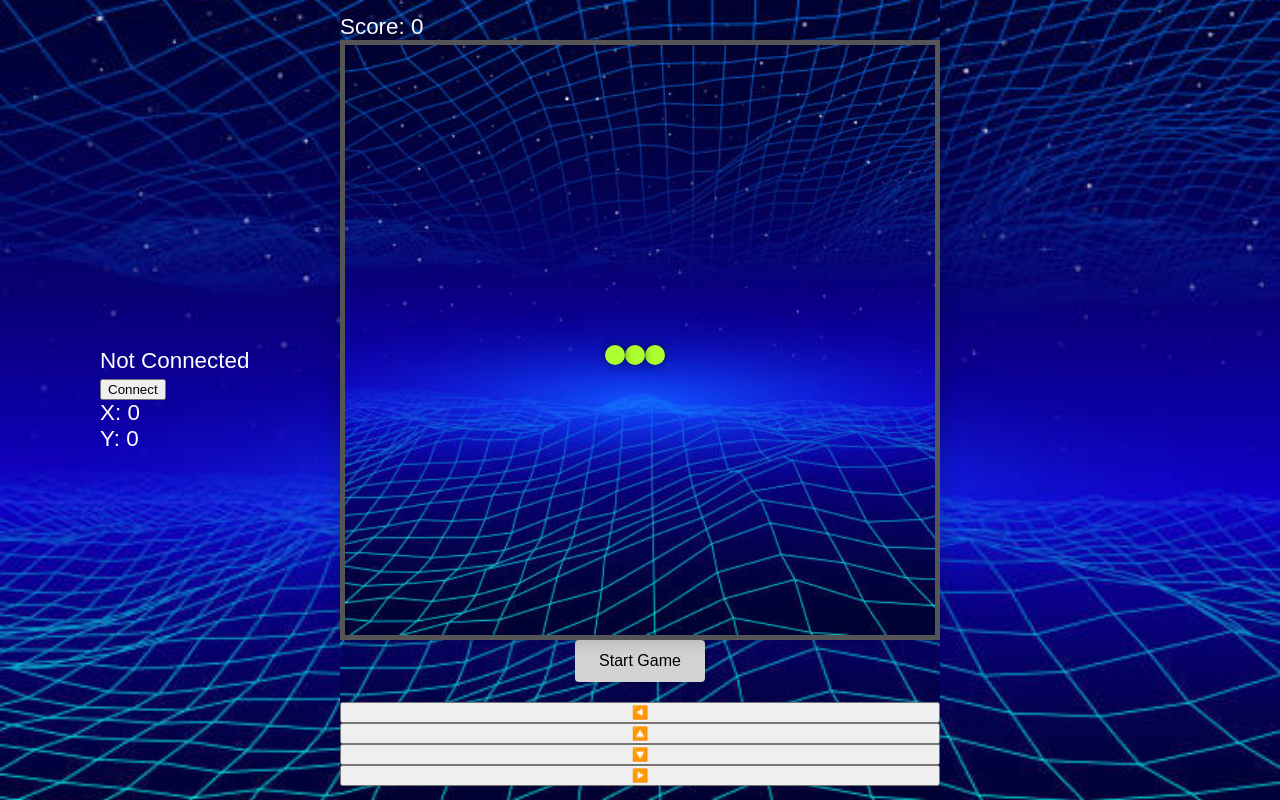
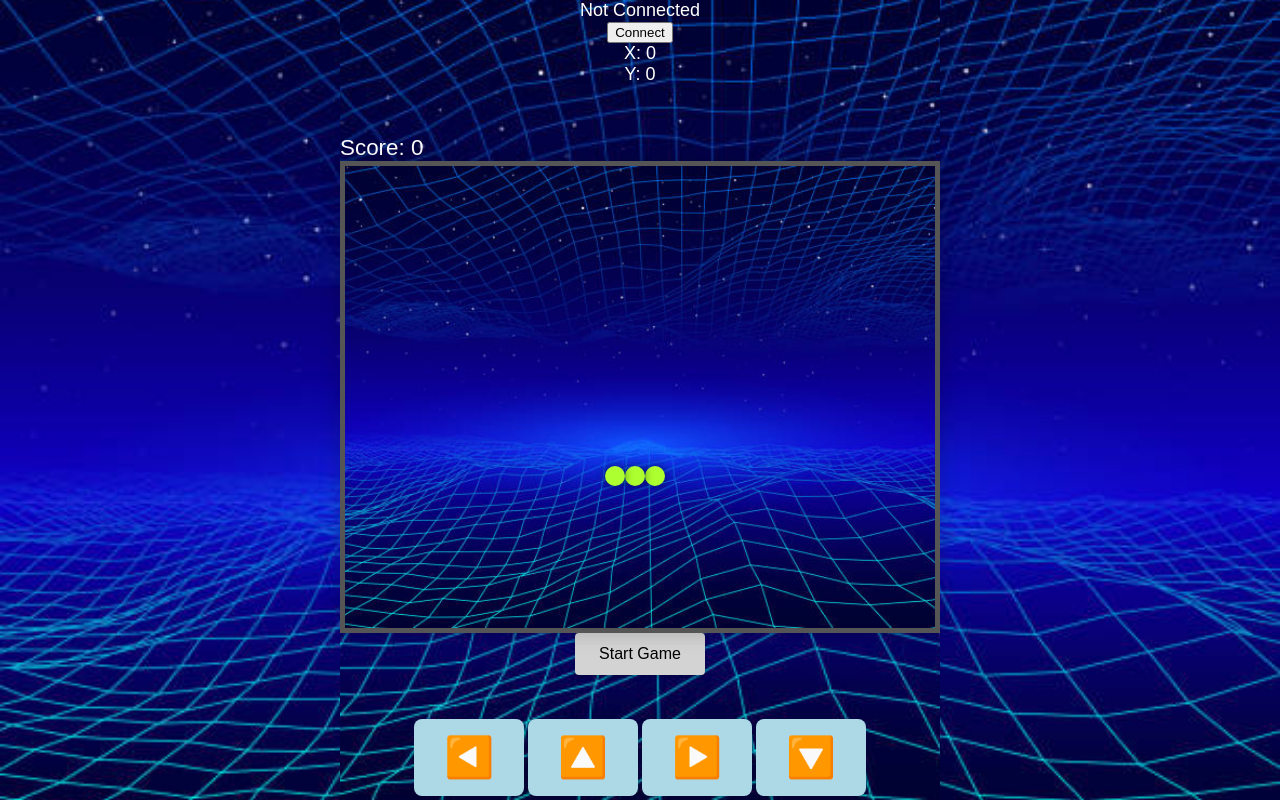
Before and after one commit to Sjonleeee/websocket-MT-challenge-1, a website: page public/index.html in a window 1280 px wide. Drawn offline with Linux system fonts and the light colour scheme.

Commit message:
Styling the code

```diff
--- a/public/css/style.css
+++ b/public/css/style.css
@@ -1,11 +1,5 @@
 html {
   box-sizing: border-box;
-}
-
-#app {
-  position: absolute;
-  left: 100px;
-  margin: 0 auto;
 }
 
 body {
@@ -66,6 +60,11 @@ body {
   box-shadow: 0 0 20px rgba(0, 0, 0, 0.2);
 }
 
+#app {
+  text-align: center;
+  font-size: 18px;
+  padding-bottom: 50px;
+}
 .snake,
 .food {
   position: absolute;
@@ -91,3 +90,33 @@ body {
 .hidden {
   display: none;
 }
+
+.play-buttons {
+  display: flex;
+  justify-content: center;
+  align-items: center;
+  margin-top: 20px;
+}
+
+.play-buttons button {
+  background-color: lightblue;
+  border: none;
+  color: white;
+  padding: 15px 30px;
+  text-align: center;
+  text-decoration: none;
+  display: inline-block;
+  font-size: 16px;
+  margin: 4px 2px;
+  cursor: pointer;
+  border-radius: 8px;
+  font-size: 40px;
+}
+
+.play-buttons button:hover {
+  background-color: blue;
+}
+
+.play-buttons button:active {
+  background-color: blue;
+}
--- a/public/index.html
+++ b/public/index.html
@@ -8,14 +8,6 @@
     <title>Socket.io Challenge 1</title>
   </head>
   <body>
-    <div id="score">Score: 0</div>
-    <div id="game-area"></div>
-    <button id="start-button">Start Game</button>
-    <button id="reset-button" style="display: none">Reset Game</button>
-    <button id="btnLeft">◀️</button>
-    <button id="btnUp">🔼</button>
-    <button id="btnDown">🔽</button>
-    <button id="btnRight">▶️</button>
     <div id="app">
       <div id="not-supported">Web Serial is not supported in this browser.</div>
       <div id="supported">
@@ -28,6 +20,16 @@
         <div id="yValue">Y: 0</div>
       </div>
     </div>
+    <div id="score">Score: 0</div>
+    <div id="game-area"></div>
+    <button id="start-button">Start Game</button>
+    <button id="reset-button" style="display: none">Reset Game</button>
+    <div class="play-buttons">
+      <button id="btnLeft">◀️</button>
+      <button id="btnUp">🔼</button>
+      <button id="btnRight">▶️</button>
+      <button id="btnDown">🔽</button>
+    </div>
 
     <script src="./js/snakegame.js"></script>
     <script src="./js/arduino.js"></script>
--- a/public/js/arduino.js
+++ b/public/js/arduino.js
@@ -134,8 +134,8 @@ const processJSON = (json) => {
       direction = "up";
     }
 
-    $xValue.innerText = joystickX;
-    $yValue.innerText = joystickY;
+    $xValue.innerText = "x: " + joystickX;
+    $yValue.innerText = "y: " + joystickY;
   }
 };
 
```
